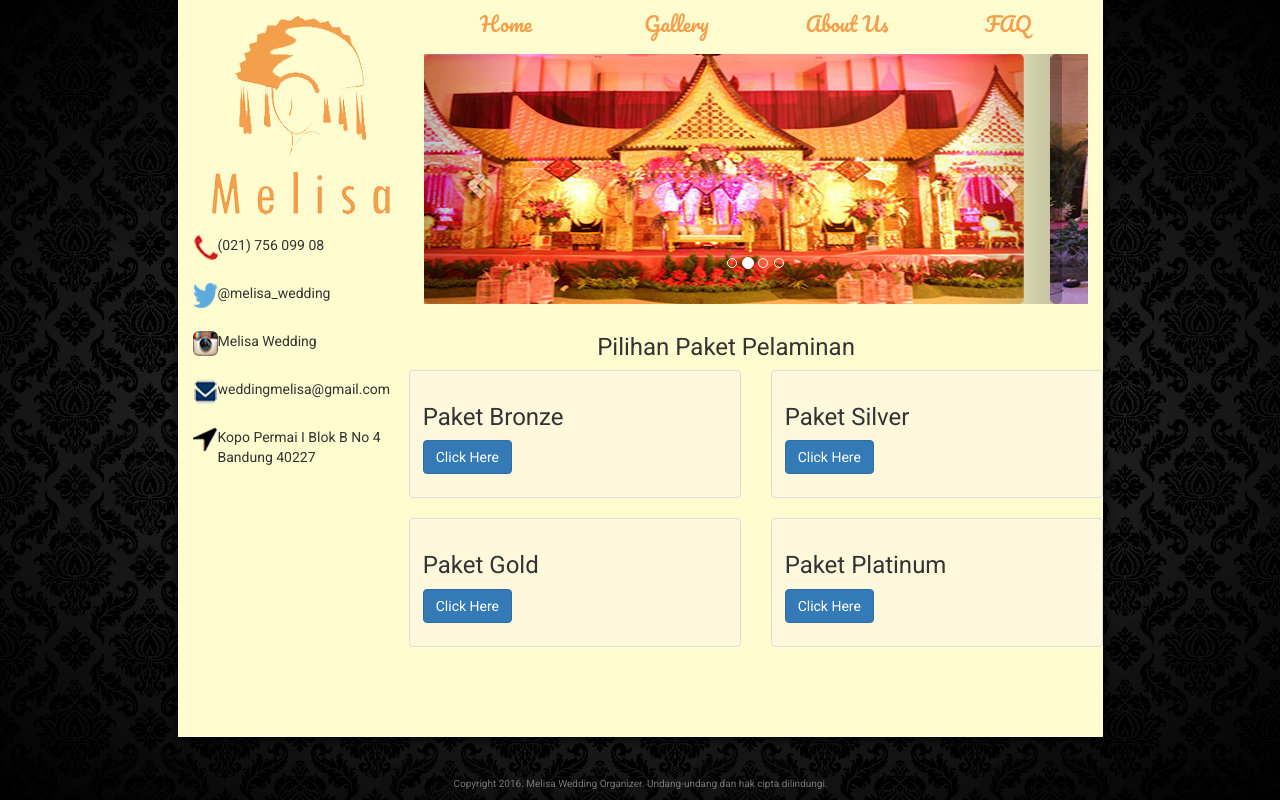
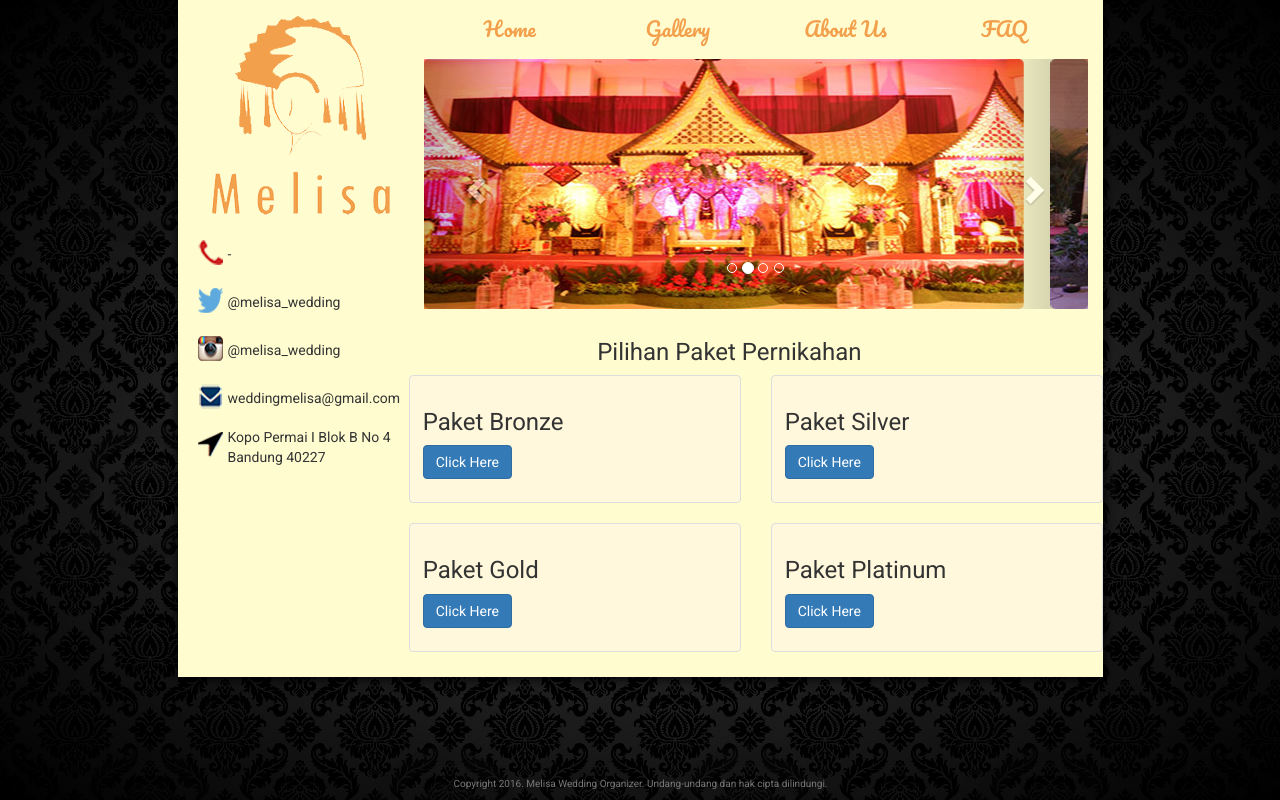
Before and after one commit to mini-qitarabu/melisawedding, a plain HTML site: page paketpernikahan.html in a window 1280 px wide. Drawn offline with Linux system fonts and the light colour scheme.

Commit message:
page home yang responsive table

```diff
--- a/paketpernikahan.html
+++ b/paketpernikahan.html
@@ -23,17 +23,42 @@
 			<div class="col-md-3">
 				<img src="logo/logo.png" class="img-rounded logo marginall"/>
 				<ul class="list-unstyled" id="info">
-					<li><img src="logo/telp.png" alt="Responsive Images" class="img-rounded">(021) 756 099 08</li>
-					<li><img src="logo/twitter.png" alt="Responsive Images" class="img-rounded">@melisa_wedding</li>
-					<li><img src="logo/ig.png" alt="Responsive Images" class="img-rounded">Melisa Wedding</li>
-					<li><img src="logo/email.png" alt="Responsive Images" class="img-rounded">weddingmelisa@gmail.com</li>
-					<li><img src="logo/lokasi.png" alt="Responsive Images" class="img-rounded">Kopo Permai I Blok B No 4 Bandung 40227</li>
+					<li>
+						<img src="logo/telp.png" alt="Responsive Images" class="paddingall">
+						<div>
+							-
+						</div>
+					</li>
+					<li>
+						<img src="logo/twitter.png" alt="Responsive Images" class="paddingall">
+						<div>
+							@melisa_wedding
+						</div>
+					</li>
+					<li>
+						<img src="logo/ig.png" alt="Responsive Images" class="paddingall">
+						<div>
+							@melisa_wedding
+						</div>
+					</li>
+					<li>
+						<img src="logo/email.png" alt="Responsive Images" class="paddingall">
+						<div>
+							weddingmelisa@gmail.com
+						</div>
+					</li>
+					<li>
+						<img src="logo/lokasi.png" alt="Responsive Images" class="paddingall">
+						<div id="address">
+							Kopo Permai I Blok B No 4 Bandung 40227
+						</div>
+					</li>
 				</ul>
 			</div>
 			<div class="col-md-9">
-			<ul class="nav nav-pills nav-justified padding" id="mainmenu">
+			<ul class="nav nav-pills nav-justified paddingall" id="mainmenu">
 			<li class="active"><a href="index.html">Home</a></li>
-				<li><a href="#">Gallery</a></li>
+				<li><a href="gallery.html">Gallery</a></li>
 				<li><a href="#">About Us</a></li>
 				<li><a href="#">FAQ</a></li>
 			</ul>
@@ -74,7 +99,7 @@
 				</div>
 												<div class="row">
   <div class="col-md-6 col-md-offset-3">
-  <h3>Pilihan Paket Pelaminan</h3>
+  <h3>Pilihan Paket Pernikahan</h3>
   </div>
 
 
--- a/scriptcss.css
+++ b/scriptcss.css
@@ -17,8 +17,7 @@ body {
 	height: auto;
 	background-color: #fffdd0;
 	box-shadow: 1px 1px 10px 1px rgba(0,0,0,.9);
-	width: 925px;
-	padding-bottom: 70px;
+	padding-bottom: 5px;
 }
 
 
@@ -79,7 +78,7 @@ body {
 }
 
 .margintop {
-	margin-top: 10px;
+	margin-top: 6px;
 }
 
 .marginall {
@@ -105,10 +104,6 @@ body {
 
 #mainmenu {
 	font-family: Pacifico;
-}
-
-.padding {
-	padding-bottom: 5px;
 }
 
 .nav>li>a:focus, .nav>li>a:hover {
@@ -150,6 +145,8 @@ body {
 
 #info>li>div {
 	padding-top: 9px;
+	word-wrap: break-word;
+    width: 208px;
 }
 
 #info>li>#address {
@@ -163,3 +160,28 @@ body {
 .top-buffer {
 	margin-top:20px;
 }
+
+@media (min-width: 1200px) {
+	.container {
+		width: 925px;
+	}
+}
+
+@media (min-width: 1200px) {
+	.infomd {
+		width: 117px;
+	}
+}
+
+@media (min-width: 768px) {
+	.imgcustome img{
+		width: 800px;
+		margin: 0 auto;
+	}
+}
+
+@media (min-width: 768px) {
+	.carousel-control.right {
+		right: 0px;
+	}
+}
```
Also changed, not shown: gallery.html (+6 -6 lines), index.html (+17 -10 lines), paket_bronze.html (+33 -8 lines), paket_gold.html (+33 -8 lines), paket_platinum.html (+33 -8 lines), paket_silver.html (+33 -8 lines).
